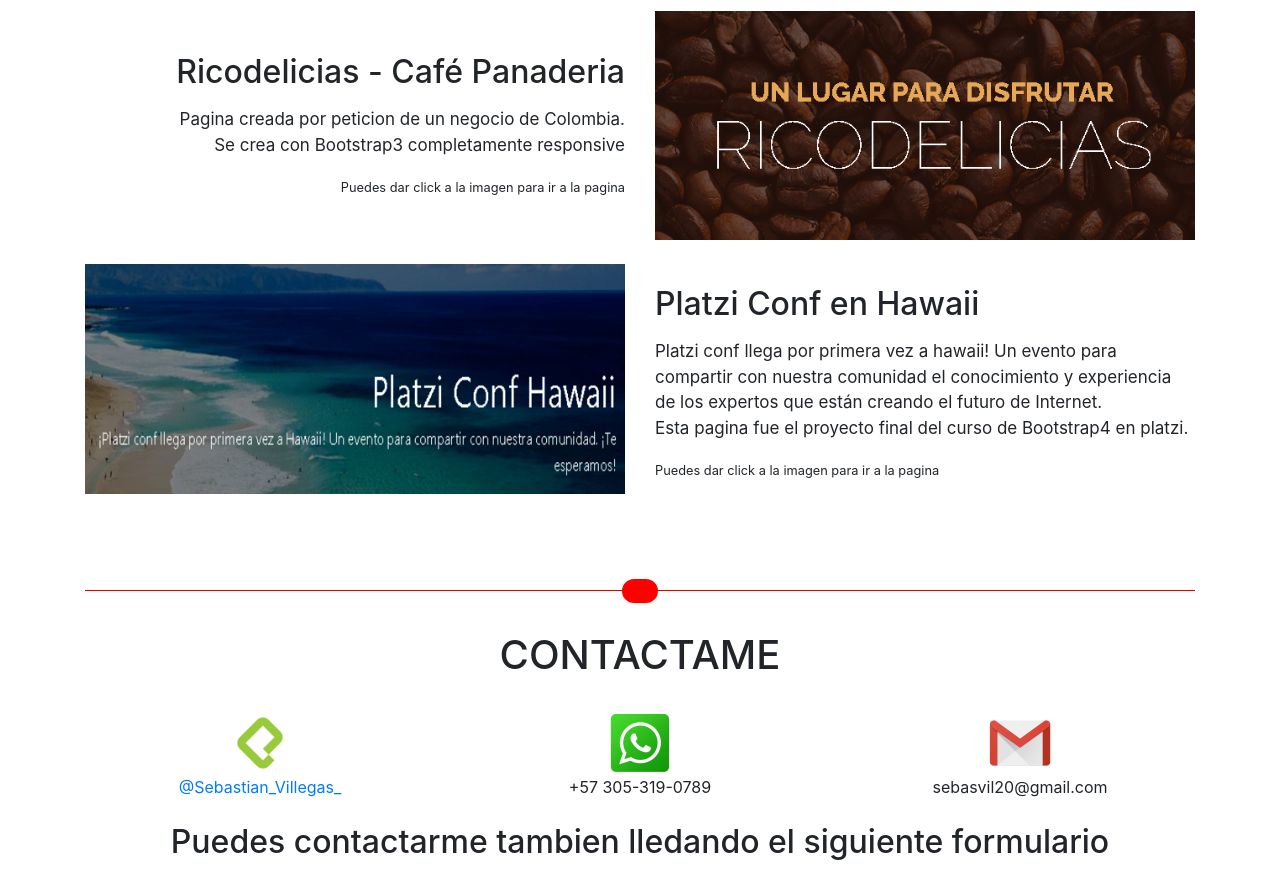
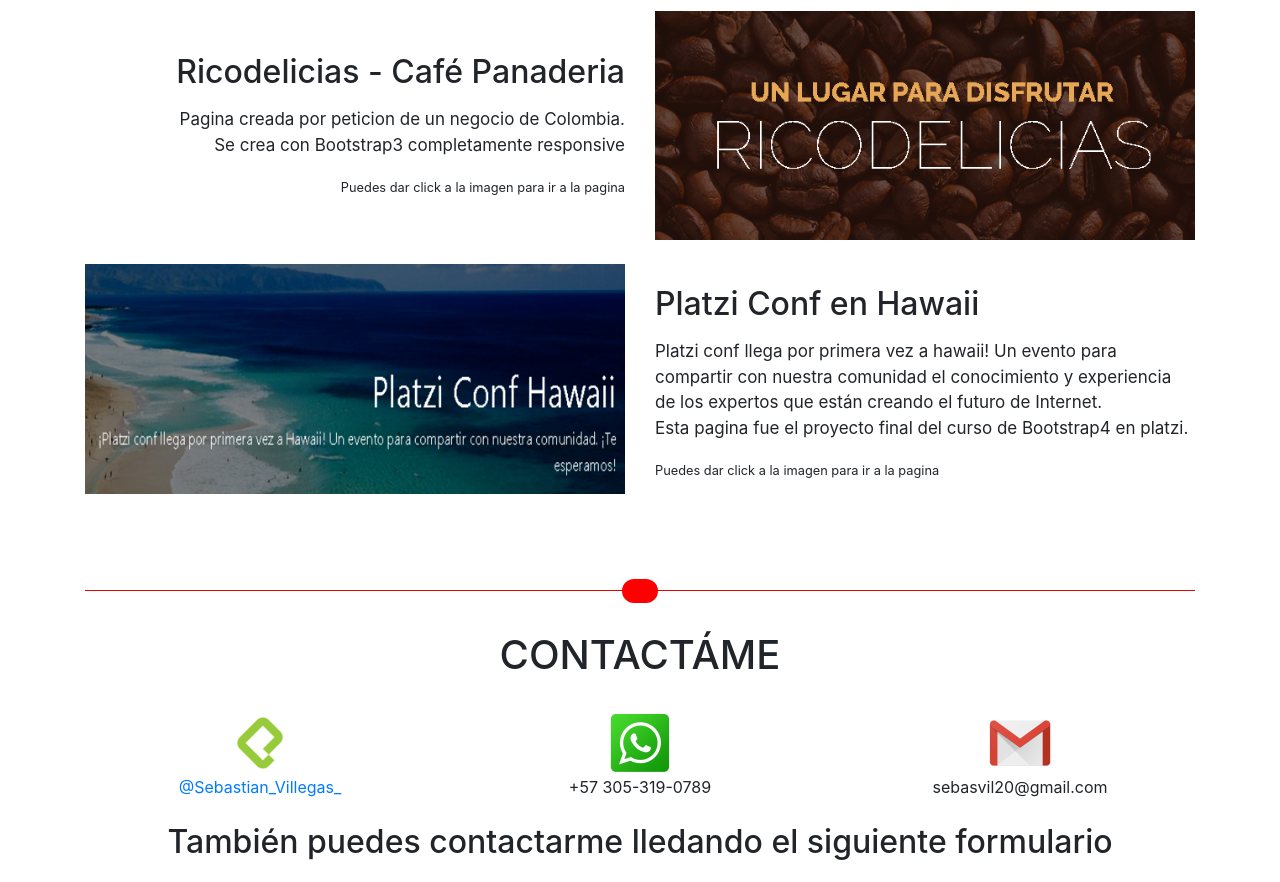
Before and after one commit to sebasvil20/Portafolio-personal-outdated-, a plain HTML site: page index.html in a window 1280 px wide. Shown: the part 1891-2773 px from the top of the page. Drawn offline with nearby package versions, Linux system fonts and the light colour scheme.

Commit message:
Update index.html
Correcciones ortograficas

```diff
--- a/index.html
+++ b/index.html
@@ -33,7 +33,7 @@
                   <a class="nav-link" href="#proyectos">Proyectos</a>
                 </li>
                 <li class="nav-item">
-                  <a class="nav-link" href="#contactame">Contactame</a>
+                  <a class="nav-link" href="#contactame">Contáctame</a>
                 </li>
               </ul>
             </div>
@@ -153,7 +153,7 @@
         <hr>
         <section class="row pt-4 text-center">
           <section class="col">
-            <h1>CONTACTAME</h1>
+            <h1>CONTACTÁME</h1>
           </section>
         </section>
         <section class="row pt-4 text-center">
@@ -176,7 +176,7 @@
             </p>
           </section>
         </section>
-        <h2 class="mt-2 mb-4">Puedes contactarme tambien lledando el siguiente formulario</h2>
+        <h2 class="mt-2 mb-4">También puedes contactarme lledando el siguiente formulario</h2>
         <form>
           <div class="form-row">
             <div class="col-md-4 offset-md-2 col-10 offset-1" >
```
